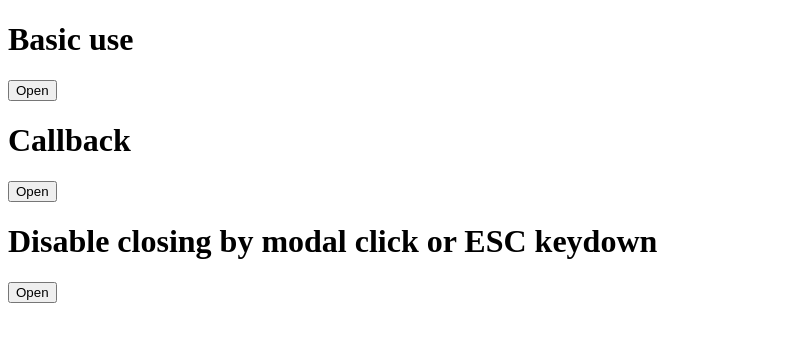
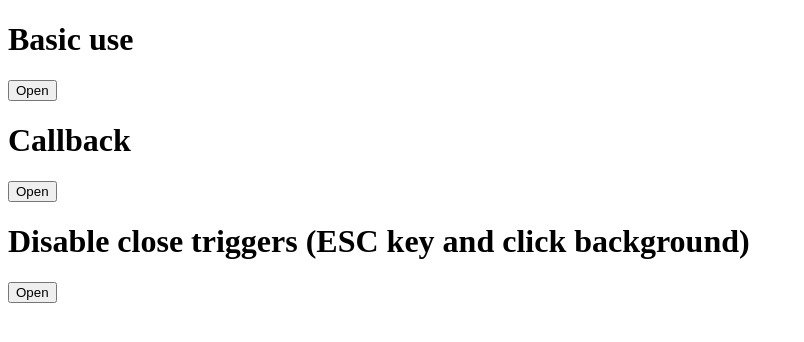
Before and after one commit to kanety/jquery-simple-modal, a website built with webpack: page index.html in a window 1280 px wide. Shown: the whole page, without its empty margins (0-804 px from the left). Built offline with nearby package versions, Linux system fonts and the light colour scheme; files whose address does not match are found by name.

Commit message:
Fix html

```diff
--- a/index.html
+++ b/index.html
@@ -52,7 +52,7 @@
   });
   </script>
 
-  <h1>Disable closing by modal click or ESC keydown</h1>
+  <h1>Disable close triggers (ESC key and click background)</h1>
   <div id="closing" class="modal-content">
     <div><a href="#content1">content1</a></div>
     <div><a href="#content2">content2</a></div>
```
